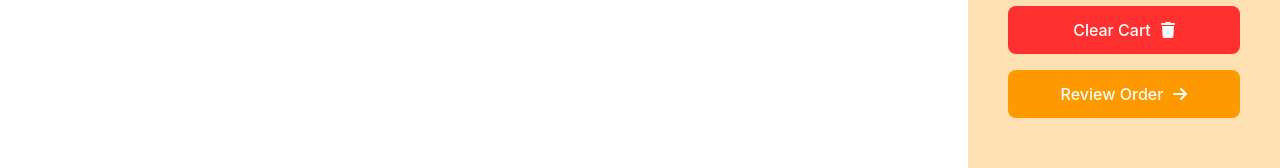
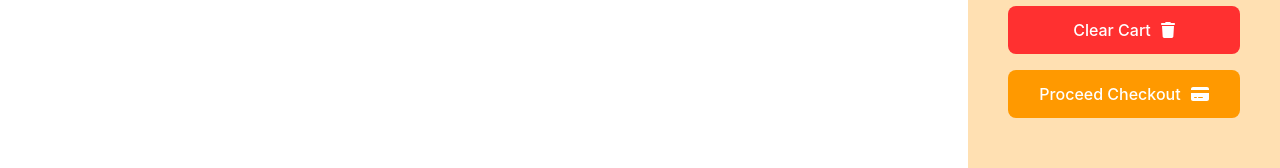
Before and after one commit to ijazhossain/ema-jhon-simple, a React (Vite) app: page /orders in a window 1280 px wide. Shown: the part 362-530 px from the top of the page. Built offline with nearby package versions, Linux system fonts and the light colour scheme.

Commit message:
cart chilrens modified

```diff
--- a/src/components/Cart/Cart.jsx
+++ b/src/components/Cart/Cart.jsx
@@ -3,7 +3,7 @@ import { FontAwesomeIcon } from '@fortawesome/react-fontawesome';
 import React from 'react';
 import './Cart.css'
 
-const Cart = ({ cart, deleteCart }) => {
+const Cart = ({ cart, deleteCart, children }) => {
     // console.log(cart)
     let total = 0;
     let shipping = 0;
@@ -27,10 +27,7 @@ const Cart = ({ cart, deleteCart }) => {
                 Clear Cart
                 <FontAwesomeIcon style={{ marginLeft: '10px' }} icon={faTrash}></FontAwesomeIcon>
             </button>
-            <button style={{ backgroundColor: '#ff9900', marginTop: '16px' }}>
-                Review Order
-                <FontAwesomeIcon style={{ marginLeft: '10px', }} icon={faArrowRight}></FontAwesomeIcon>
-            </button>
+            {children}
         </div>
     );
 };
--- /dev/null
+++ b/src/components/CheckOut/CheckOut.jsx
@@ -0,0 +1,11 @@
+import React from 'react';
+
+const CheckOut = () => {
+    return (
+        <div>
+            <h1>This is checkout !!!!!!!!!!!!!!!!</h1>
+        </div>
+    );
+};
+
+export default CheckOut;
--- a/src/components/Orders/Orders.jsx
+++ b/src/components/Orders/Orders.jsx
@@ -1,9 +1,11 @@
 import React, { useState } from 'react';
 import Cart from '../Cart/Cart';
-import { useLoaderData } from 'react-router-dom';
+import { Link, useLoaderData } from 'react-router-dom';
 import ReviewItem from '../ReviewItem/ReviewItem';
 import './Order.css'
 import { deleteCartFromDb, getCart, removeFromDb } from '../../utilities/fakeDB';
+import { FontAwesomeIcon } from '@fortawesome/react-fontawesome';
+import { faCreditCard } from '@fortawesome/free-solid-svg-icons';
 
 const Orders = () => {
     const savedCart = useLoaderData()
@@ -34,7 +36,14 @@ const Orders = () => {
                 <Cart
                     cart={cart}
                     deleteCart={deleteCart}
-                ></Cart>
+                >
+                    <Link to="/checkout">
+                        <button style={{ backgroundColor: '#ff9900', marginTop: '16px' }}>
+                            Proceed Checkout
+                            <FontAwesomeIcon style={{ marginLeft: '10px', }} icon={faCreditCard}></FontAwesomeIcon>
+                        </button>
+                    </Link>
+                </Cart>
             </div>
         </div>
     );
--- a/src/components/Shop/Shop.jsx
+++ b/src/components/Shop/Shop.jsx
@@ -1,9 +1,11 @@
 import React, { useEffect, useState } from 'react';
 import { addToDb, deleteCartFromDb, getCart } from '../../utilities/fakeDB';
 import Cart from '../Cart/Cart';
-
+import { faArrowRight, faTrash } from '@fortawesome/free-solid-svg-icons';
+import { FontAwesomeIcon } from '@fortawesome/react-fontawesome';
 import Product from '../Product/Product';
 import './Shop.css'
+import { Link } from 'react-router-dom';
 
 const Shop = () => {
     const [products, setProducts] = useState([]);
@@ -61,7 +63,14 @@ const Shop = () => {
                 <Cart
                     cart={cart}
                     deleteCart={deleteCart}
-                ></Cart>
+                >
+                    <Link to="/orders">
+                        <button style={{ backgroundColor: '#ff9900', marginTop: '16px' }}>
+                            Review Order
+                            <FontAwesomeIcon style={{ marginLeft: '10px', }} icon={faArrowRight}></FontAwesomeIcon>
+                        </button>
+                    </Link>
+                </Cart>
             </div>
         </div>
     );
--- a/src/main.jsx
+++ b/src/main.jsx
@@ -12,6 +12,7 @@ import Orders from './components/Orders/Orders';
 import Inventory from './components/Inventory/Inventory';
 import LogIn from './components/LogIn/LogIn';
 import { cartProductsLoader } from './loaders/getCart';
+import CheckOut from './components/CheckOut/CheckOut';
 
 
 const router = createBrowserRouter([
@@ -37,6 +38,10 @@ const router = createBrowserRouter([
         element: <LogIn />
       },
       {
+        path: 'checkout',
+        element: <CheckOut />
+      },
+      {
         path: '*',
         element: <h1>Page Not Found</h1>
       }
```
